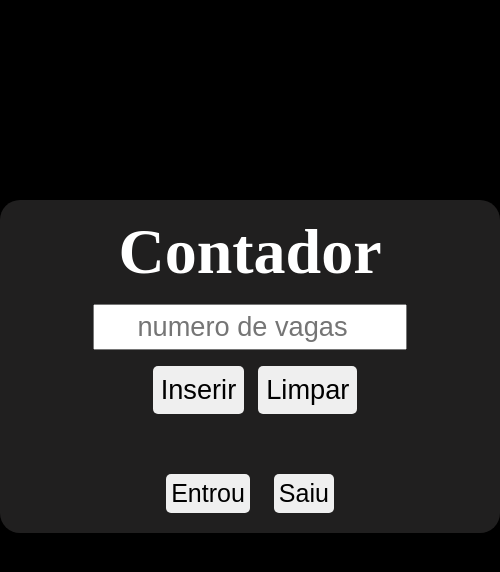
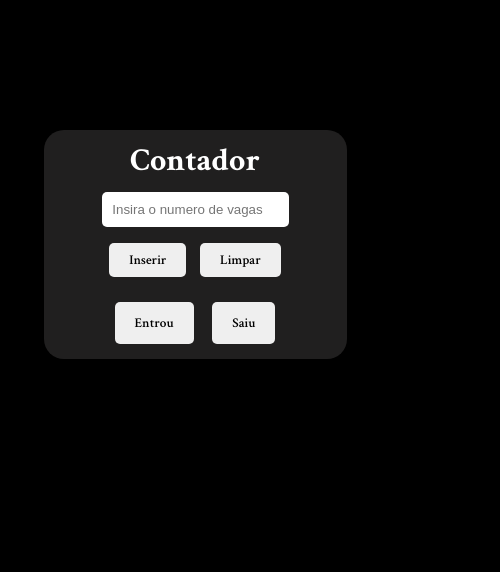
Before and after one commit to sergiohrodrigues/Contador-de-Vagas, a plain HTML site: page index.html in a window 390 px wide. Shown: the whole page, 500 px wide, since content can reach past the window. Drawn offline with Linux system fonts and the light colour scheme.

Commit message:
responsividade + fonte

```diff
--- a/css/style.css
+++ b/css/style.css
@@ -1,72 +1,143 @@
+:root{
+    --fonte: 'Crimson Text', serif;
+    --branco: #FFFFFF;
+    --cinza: gray;
+}
+
 body{
+    width: 100%;
+    font-size: 16px;
     background: black;
+    font-family: 'Crimson Text', serif;
+    font-weight: 400;
 }
 
 .principal{
-    margin: 200px auto;
-    width: 500px;
+    background: rgb(32, 31, 31);
+    width: 70%;
+    max-width: 350px;
+    margin: 130px auto;
+    text-align: center;
+    padding: 15px;
+    border-radius: 20px;
+}
+
+.principal__titulo{
+    font-size: 2em;
+    font-weight: 700;
+    color: var(--branco);
+    margin-bottom: 15px;
+}
+
+.principal__vagas{
+    text-align: center;
+    padding: 10px 5px;
+    border-radius: 5px;
+    border: none;
+}
+
+.principal__inserir{
+    font-family: var(--fonte);
+    font-weight: 600;
+    border-radius: 5px;
+    border: none;
+    padding: 8px 20px;
+}
+
+.principal__inserir:active{
+    cursor: pointer;
+    background-color: var(--cinza);
+}
+
+.inserir__espaço{
+    margin-right: 10px;
+}
+
+.principal__limpar{
+    font-family: var(--fonte);
+    font-weight: 600;
+    border-radius: 5px;
+    border: none;
+    padding: 8px 20px;
+}
+
+.principal__limpar:active{
+    cursor: pointer;
+    background-color: var(--cinza);
+}
+
+.principal__resultado{
+    font-family: var(--fonte);
+    font-weight: 600;
+    font-size: 2em;
+    font-weight: 600;
+    color: var(--branco);
+    margin: 25px;
+}
+
+.principal__entrou{
+    font-family: var(--fonte);
+    font-weight: 600;
+    border-radius: 5px;
+    border: none;
+    padding: 12px 20px;
+    margin-right: 15px;
+}
+
+.principal__entrou:active{
+    cursor: pointer;
+    background-color: green;
+}
+
+.principal__saiu{
+    font-family: var(--fonte);
+    font-weight: 600;
+    border-radius: 5px;
+    border: none;
+    padding: 12px 20px;
+}
+
+.principal__saiu:active{
+    cursor: pointer;
+    background-color: red;
+}
+
+
+/*----------DESKTOP-----------*/
+
+@media screen and (min-width: 800px){
+    .principal{
+        max-width: 500px;
         text-align: center;
         background: rgb(32, 31, 31);
         border-radius: 20px;
         padding-bottom: 20px;
     }
 
-.principal h1{
-    color: white;
+    .principal__titulo{
+        color: var(--branco);
         font-size: 4em;
         padding: 20px 0 20px;
         font-weight: bold;
     }
 
-.total__vagas{
-    width: 60%;
-    font-size: 1.7em;
-    text-align: center;
-    padding: 5px;
+    .principal__inserir:hover{
+        cursor: pointer;
+        background-color: var(--cinza);
     }
 
-.botao1{
-    font-size: 1.7em;
-    border-radius: 5px;
-    border: none;
-    padding: 8px;
-    margin-left: 10px;
+    .principal__limpar:hover{
+        cursor: pointer;
+        background-color: var(--cinza);
     }
 
-.botao1:hover{
+    .principal__entrou:hover{
         cursor: pointer;
-    background: rgb(165, 165, 165);
+        background-color: green;
     }
 
-.botao2{
-    font-size: 25px;
-    border-radius: 5px;
-    padding: 5px;
-    border: none;
-    margin-right: 20px;
+    .principal__saiu:hover{
+        cursor: pointer;
+        background-color: red;
     }
-
-.botao2:hover{
-    background: green;
-    cursor: pointer;
 }
-
-.botao3{
-    font-size: 25px;
-    border-radius: 5px;
-    padding: 5px;
-    border: none;
-}
-
-.botao3:hover{
-    background: red;
-    cursor: pointer;
-}
-
-#resultado{
-    color: white;
-    font-size: 30px;
-    margin: 10px auto 10px;
-    width: 250px;
-    padding: 20px;
-}
--- a/index.html
+++ b/index.html
@@ -1,29 +1,29 @@
 <!DOCTYPE html>
-<html lang="pt-br">
-
+<html lang="en">
 <head>
     <meta charset="UTF-8">
-    <title>Contador de Colaboradores</title>
-    <link rel="stylesheet" href="css/style.css">
-    <link rel="stylesheet" href="css/reset.css">
+    <meta http-equiv="X-UA-Compatible" content="IE=edge">
+    <meta name="viewport" content="width=device-width, initial-scale=1.0">
+    <title>Contador de Vagas</title>
+    <link rel="preconnect" href="https://fonts.googleapis.com">
+    <link rel="preconnect" href="https://fonts.gstatic.com" crossorigin>
+    <link href="https://fonts.googleapis.com/css2?family=Crimson+Text:wght@400;600;700&display=swap" rel="stylesheet">
+    <link rel="stylesheet" href="./css/reset.css">
+    <link rel="stylesheet" href="./css/style.css">
 </head>
+<body>
 
-<body>
-    <header></header>
-    <main>
-        <div class="principal">
-            <h1>Contador</h1>
-            <input class="total__vagas" type="number" id="valor" placeholder="numero de vagas" value="input"><br><br>
-            <button class="botao1" onclick="inserir()">Inserir</button>
-            <button class="botao1" onclick="limpar()">Limpar</button>
+    <section class="principal">
+        <h1 class="principal__titulo">Contador</h1>
+        <input class="principal__vagas" type="number" id="valor" placeholder="Insira o numero de vagas" value="input"><br><br>
+        <button class="principal__inserir inserir__espaço" onclick="inserir()">Inserir</button>
+        <button class="principal__limpar" onclick="limpar()">Limpar</button>
 
-            <p id="resultado"></p>
+        <p id="resultado" class="principal__resultado"></p>
 
-            <button class="botao2" onclick="entrou()">Entrou</button>
-            <button class="botao3" onclick="saiu()">Saiu</button>
-        </div>
-    </main>
-    <footer></footer>
+        <button class="principal__entrou" onclick="entrou()">Entrou</button>
+        <button class="principal__saiu" onclick="saiu()">Saiu</button>
+    </section>
 
     <script src="javascript/script.js"></script>
 </body>
--- a/javascript/script.js
+++ b/javascript/script.js
@@ -53,7 +53,7 @@ function saiu(){
 function limpar(){
   var vagas = document.querySelector("#valor").value;
   if(vagas.length == ""){
-    alert('Nao tem oq limpar')
+    alert('Não tem dados para limpar')
   } else {
     document.querySelector("#valor").value = "";
     document.querySelector("#resultado").textContent = "";
```
Lines whose indentation alone changed are shown as unchanged.
